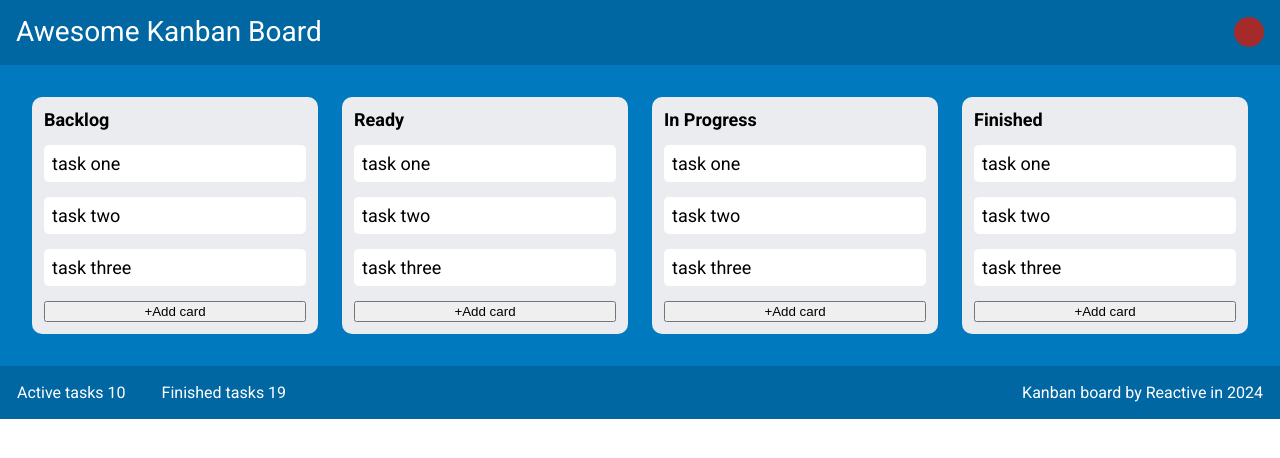
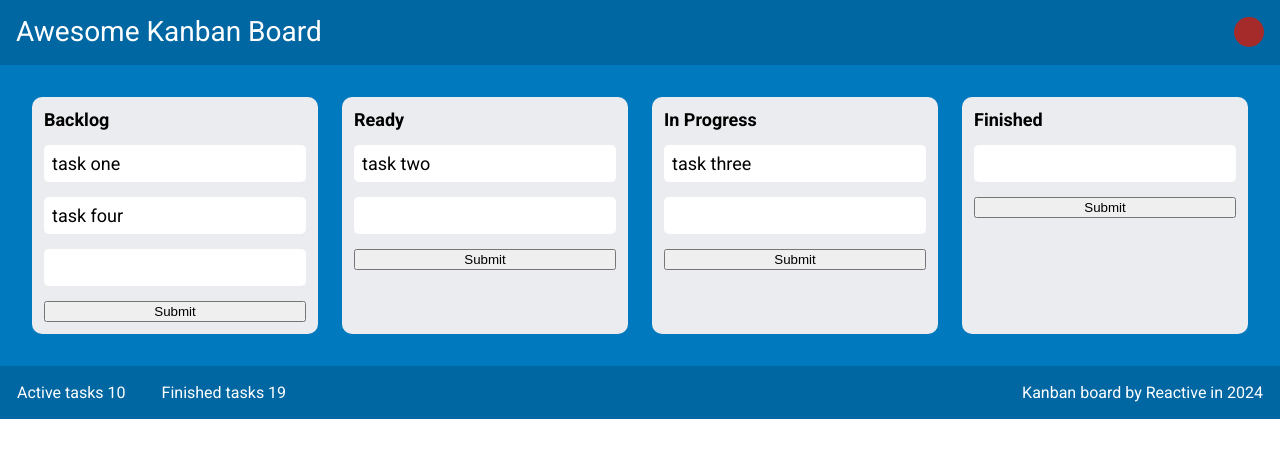
Before and after one commit to Reactiveproject/kanban_react, a React (Create React App) app: page / in a window 1280 px wide. Shown: the top 458 px of the page. Built offline with nearby package versions, Linux system fonts and the light colour scheme.

Commit message:
add two-way binding with input, add check for status for array items

```diff
--- a/src/App.css
+++ b/src/App.css
@@ -1,6 +1,8 @@
 .App {
   background-color: rgba(0, 121, 191, 1);
   font-family: "Roboto", sans-serif;
+  display: flex;
+  flex-direction: column;
 }
 
 main {
--- a/src/components/Taskblock/Taskblock.jsx
+++ b/src/components/Taskblock/Taskblock.jsx
@@ -1,26 +1,62 @@
 import React, { useState } from "react";
 import cl from "./Taskblock.module.css";
 
-const Taskblock = (props) => {
+const Taskblock = ({ blockName, ...props }) => {
   const [taskArray, setTaskArray] = useState([
-    { id: 1, description: "task one" },
-    { id: 2, description: "task two" },
-    { id: 3, description: "task three" },
+    { id: 1, status: "Backlog", name: "task one", description: "task one" },
+    { id: 2, status: "Ready", name: "task two", description: "task two" },
+    {
+      id: 3,
+      status: "In Progress",
+      name: "task three",
+      description: "task three",
+    },
+    {
+      id: 4,
+      status: "Backlog",
+      name: "task four",
+      description: "task three",
+    },
   ]);
+
+  const [task, setTask] = useState("");
+
+  const addNewTask = (e) => {
+    e.preventDefault();
+    const newTask = {
+      id: Date.now(),
+      status: blockName,
+      name: task,
+    };
+    setTaskArray([...taskArray, newTask]);
+    console.log(taskArray);
+    setTask("");
+  };
 
   return (
     <div className={cl.taskBlock}>
-      <h3>{props.blockName}</h3>
+      <h3>{blockName}</h3>
       <div className={cl.taskItems}>
         {taskArray.map((task) => {
-          return (
-            <p key={task.id} className={cl.taskItem}>
-              {task.description}
-            </p>
-          );
+          if (task.status === blockName)
+            return (
+              <p key={task.id} className={cl.taskItem}>
+                {task.name}
+              </p>
+            );
         })}
+        <form>
+          <input
+            type="text"
+            className={cl.taskItem}
+            value={task}
+            onChange={(e) => setTask(e.target.value)}
+          />
+          <button className={cl.addTaskButton} onClick={addNewTask}>
+            Submit
+          </button>
+        </form>
       </div>
-      <button className={cl.addTaskButton}>+Add card</button>
     </div>
   );
 };
--- a/src/components/Taskblock/Taskblock.module.css
+++ b/src/components/Taskblock/Taskblock.module.css
@@ -1,3 +1,12 @@
+input {
+  border: 0;
+  padding: 0;
+}
+form {
+  display: flex;
+  flex-direction: column;
+}
+
 .taskBlock {
   display: flex;
   flex-direction: column;
```
